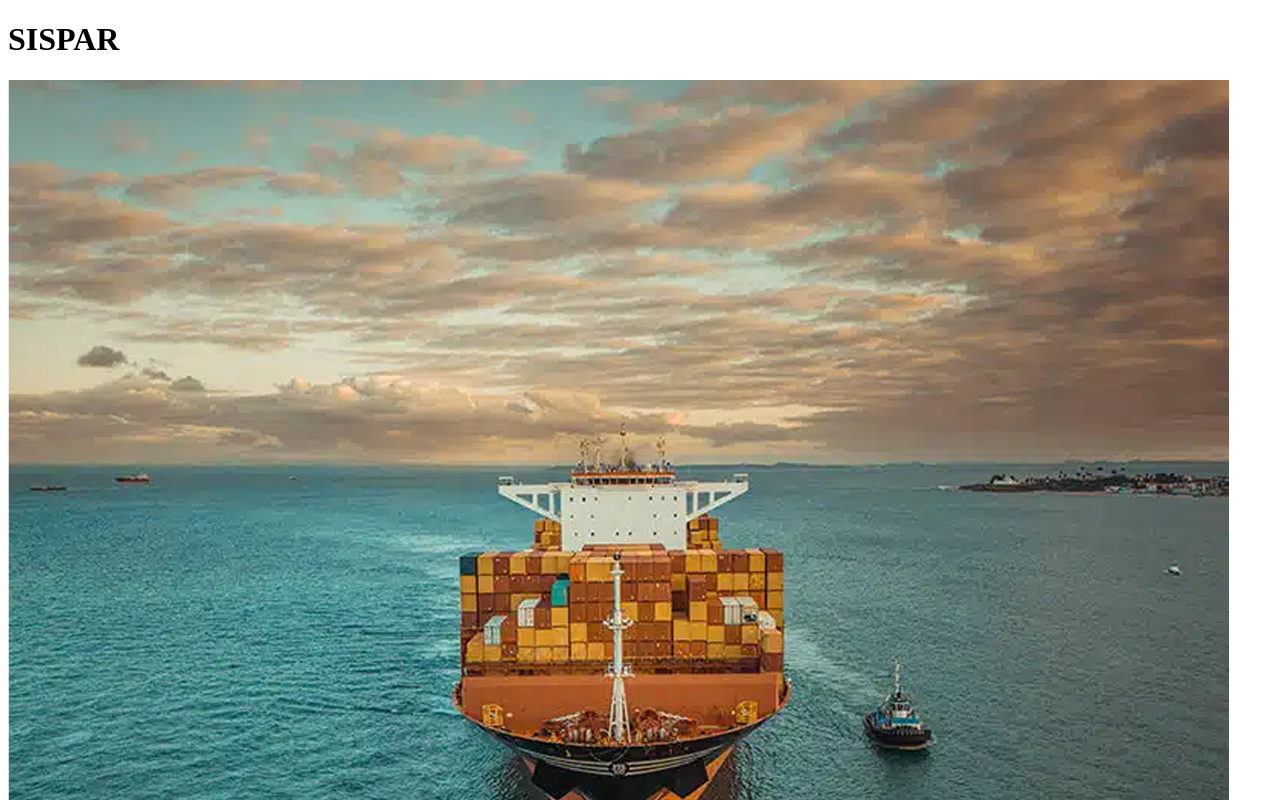
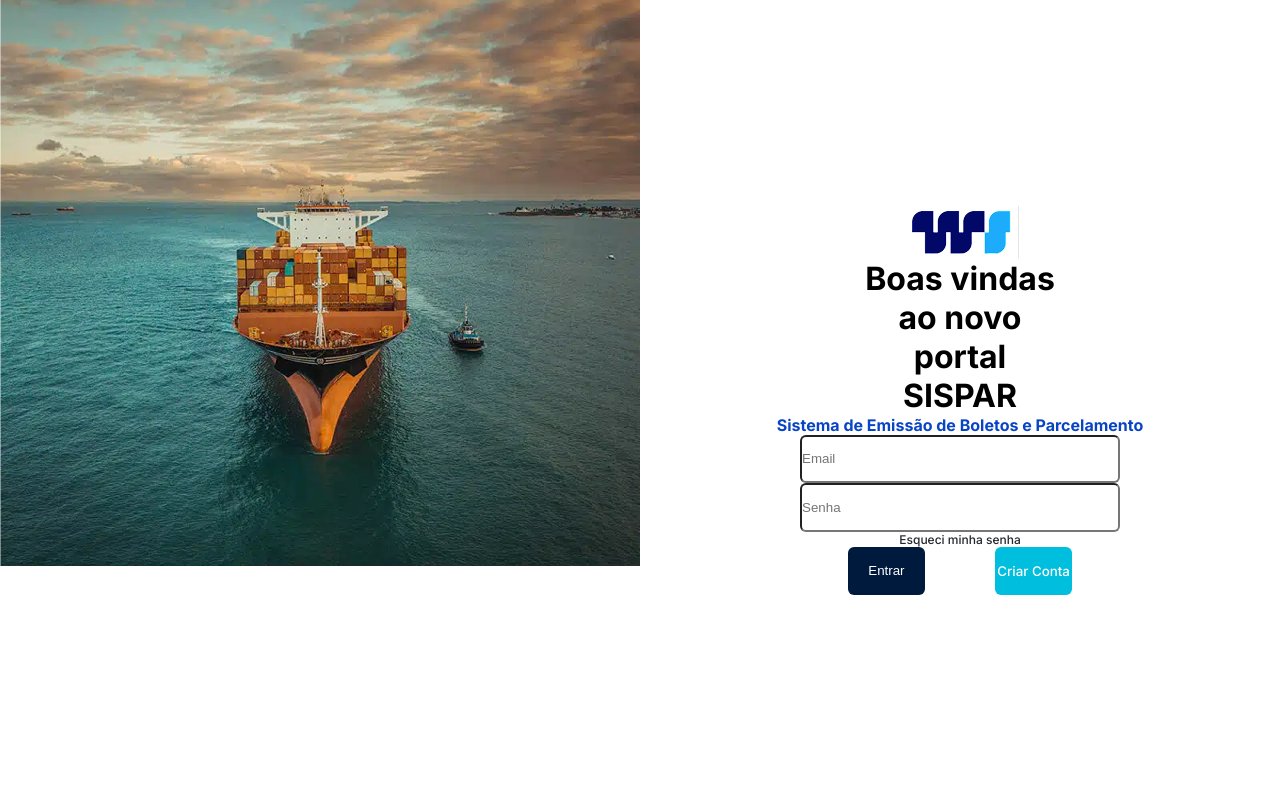
Before and after one commit to FDiniz-1994/sispar, a React (Vite) app: page / in a window 1280 px wide. Shown: the top 800 px of the page. Built offline with nearby package versions, Linux system fonts and the light colour scheme.

Commit message:
modificacoes

```diff
--- a/src/App.jsx
+++ b/src/App.jsx
@@ -1,9 +1,9 @@
 import Login from "./components/Login/Login.jsx"
+import "./global.scss"
 
 function app(){
   return(
     <>
-    <h1>SISPAR</h1>
     <Login/>
     </>
   )
--- a/src/components/Login/Login.jsx
+++ b/src/components/Login/Login.jsx
@@ -1,27 +1,31 @@
-import Capa from "../../assets/Tela Login/imagem tela de login.png"
 import Logo from "../../assets/Tela Login/logo-ws.png"
+import Styles from "./Login.module.scss"
+
 
 function login(){
     return(
         <>
-        <img src={Capa} alt="capa" />
-        <section>
-           <p>reservado para a img</p>
+        <main>
+        <section className={Styles.containerImagem}>
         </section>
 
-        <section>
+        <section className={Styles.containerForm}>
             <img src={Logo} alt="logo da Wilson Sons" />
             <h1>Boas vindas ao novo portal SISPAR</h1>
             <p>Sistema de Emissão de Boletos e Parcelamento</p>
 
-            <form action=""></form>
+            <form action="">
             <input type="email" name="Email" id="Email" placeholder="Email" />
             <input type="password" name="Senha" id="senha" placeholder="Senha" />
             <a href="">Esqueci minha senha</a>
-            <button>Entrar</button>
-            <button>Criar Conta</button>
+            <div>
+            <button className={Styles.buttonEntrar}>Entrar</button>
+            <button className={Styles.buttonCriar}>Criar Conta</button>
+            </div>
+            </form>
 
         </section>
+        </main>
 
         </>
     )
--- /dev/null
+++ b/src/components/Login/login.module.scss
@@ -0,0 +1,81 @@
+main{
+    display:flex
+}
+
+.containerImagem{
+background-image: url("../../assets/Tela\ Login/imagem tela de login.png") ;
+height: 100vh;
+width: 70%;
+background-repeat: no-repeat;
+background-size: contain;
+}
+
+.containerForm{
+    width: 70%;
+    display: flex;
+    flex-direction: column;
+    align-items: center;
+    justify-content: center;
+    h1{
+        width:30%;
+        font-size: 2rem;
+        text-align: center;
+        font-family: Inter, sans-serif;
+    }
+    p{
+        font-size: 1rem;
+        font-family: Inter, sans-serif;
+        font-weight: 700;
+        color: #0844c4;
+
+    }
+}
+
+form{
+    display: flex;
+    flex-direction: column;
+    justify-content: space-between;
+    align-items: center;
+    height: 20vh;
+    width: 70%;
+    input{
+        display: flex;
+        flex-direction: column;
+        width:40vh ;
+        height:10vh ;
+        border-radius: 6px;
+    }
+    a{
+        font-family: Inter;
+        font-size: 12px;
+        text-decoration: none;
+        color: #23282f;
+        font-weight: 500;
+    }
+    div{
+        display: flex;
+        width: 50%;
+        justify-content:space-between;
+        font-size:1rem;
+
+        .buttonEntrar{
+            background-color: #001a3d;
+            border: none;
+            width: 6vw;
+            height: 6vh;
+            border-radius: 6px;
+            color: white;
+            font-weight: 500;
+        }
+        .buttonCriar{
+            background-color: #00bedd;
+            border: none;
+            width: 6vw;
+            height: 6vh;
+            border-radius: 6px;
+            font-family: inter;
+            color: white;
+            font-weight: 500;
+        }
+    }
+}
--- /dev/null
+++ b/src/global.scss
@@ -0,0 +1,8 @@
+@import url('https://fonts.googleapis.com/css2?family=Inter:ital,opsz,wght@0,14..32,100..900;1,14..32,100..900&family=Oswald:wght@200..700&family=Roboto:ital,wght@0,100;0,300;0,400;0,500;0,700;0,900;1,100;1,300;1,400;1,500;1,700;1,900&display=swap');
+
+
+*{
+    margin:0;
+    padding:0;
+    box-sizing: border-box;
+}
```
